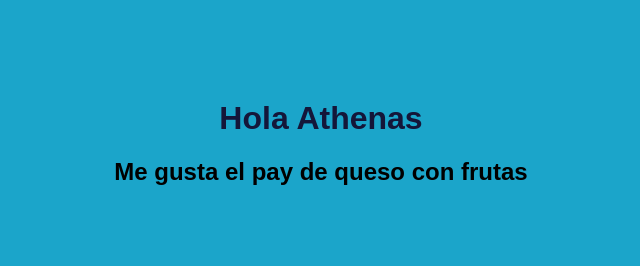
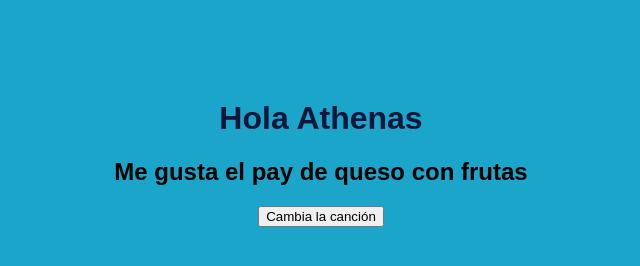
Before and after one commit to Athenas-Marlene-GM/Ch54-repoPrueba, a plain HTML site: page index.html in a window 1280 px wide. Shown: the whole page, without its empty margins (319-959 px from the left). Drawn offline with Linux system fonts and the light colour scheme.

Commit message:
feat: botón para cambiar la canción

```diff
--- a/index.html
+++ b/index.html
@@ -8,6 +8,7 @@
 <body>
   <h1>Hola Athenas </h1>
   <h2>Me gusta el pay de queso con frutas</h2>
+  <button>Cambia la canción</button>
 </body>
 
 </html>
```
